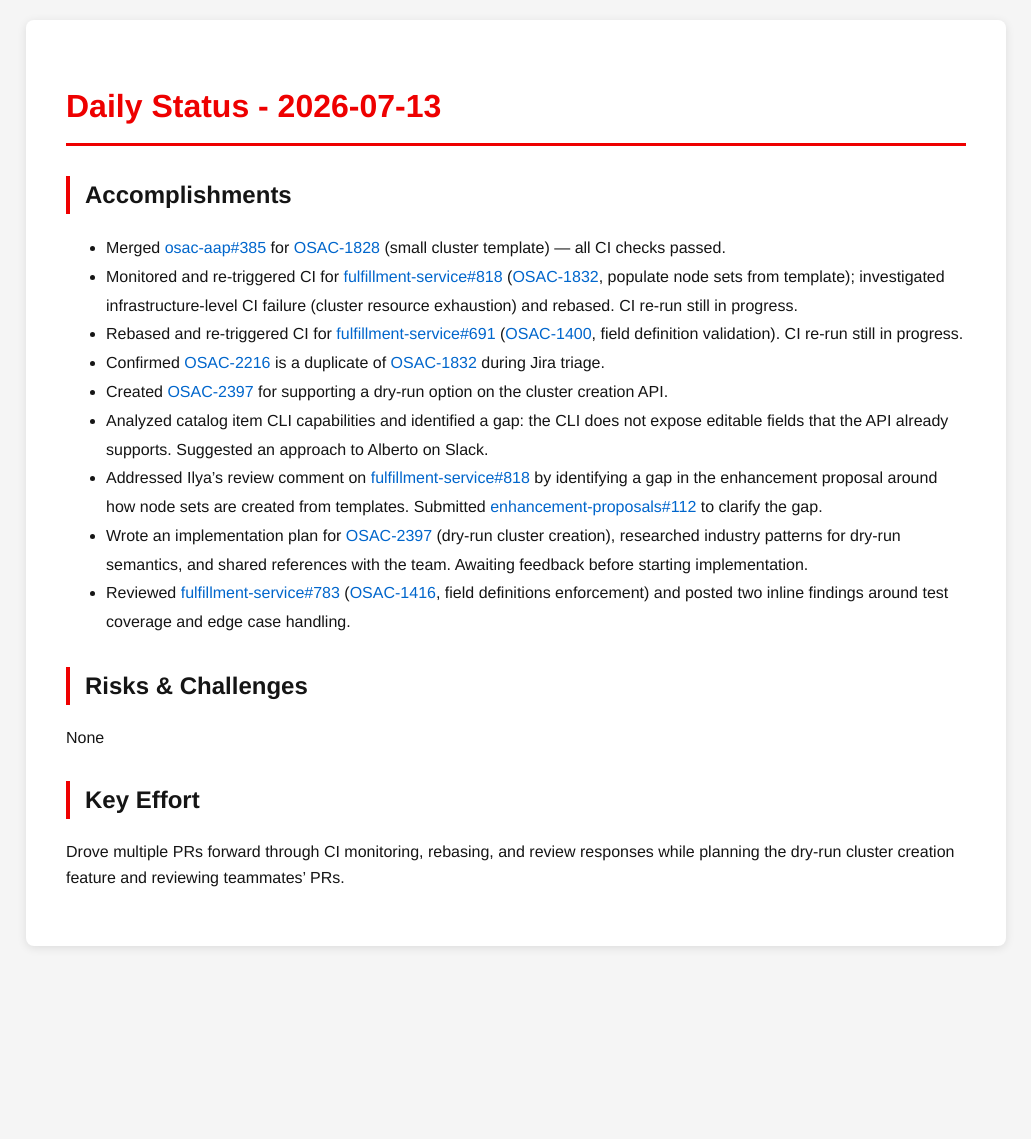
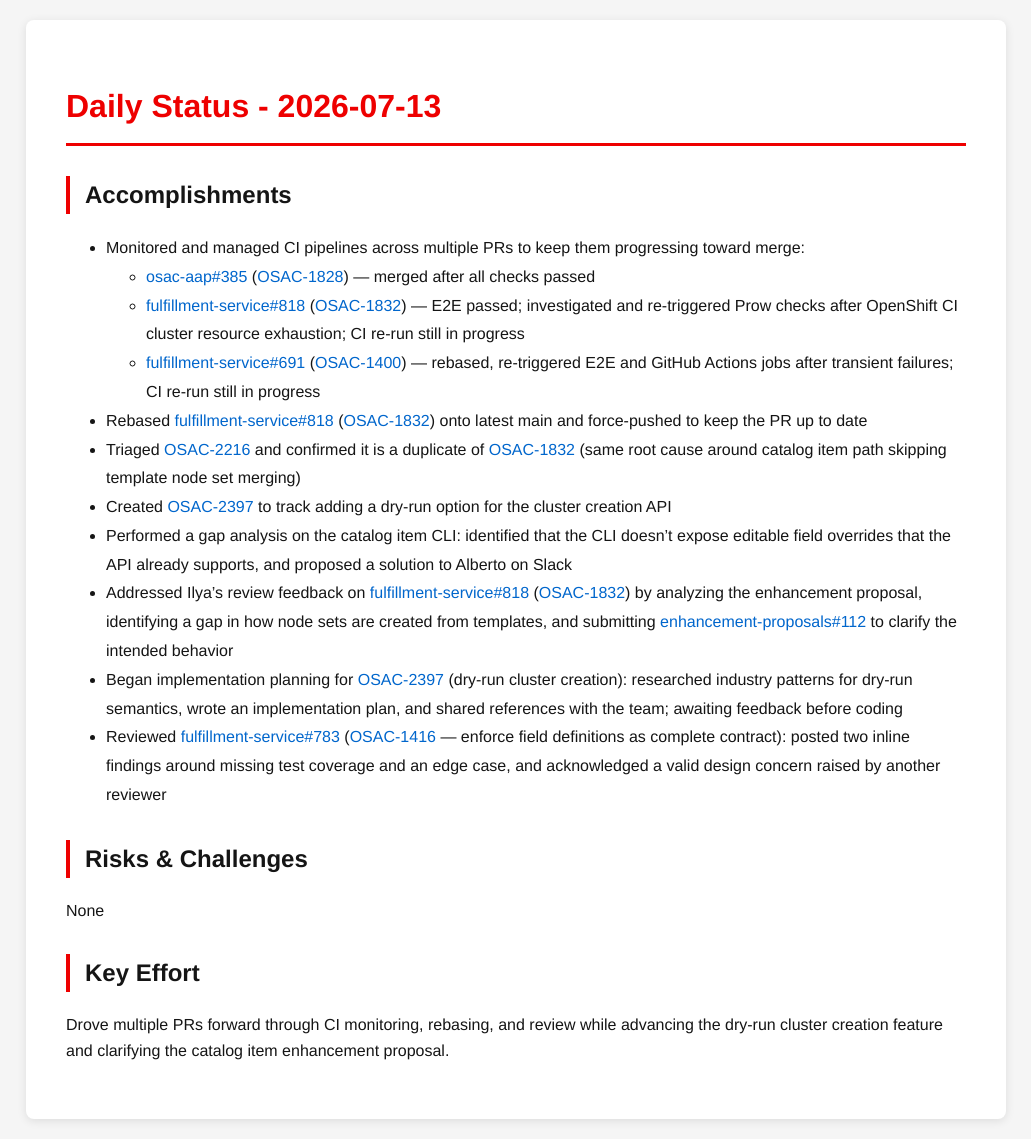
Before and after one commit to tzvatot/daily-status, a Jekyll site: the page built from 2026-07-13.md, in a window 1280 px wide. Shown: the whole page, without its empty margins (124-1155 px from the left). Built offline with Jekyll 4.4.1, drawn with Linux system fonts in a browser that asks for light colours; before the commit the page ends 966 px from its top, so only the background shows below that.

Commit message:
Daily status update - 2026-07-13

```diff
--- a/2026-07-13.md
+++ b/2026-07-13.md
@@ -7,19 +7,20 @@ date: 2026-07-13
 # Daily Status - 2026-07-13
 
 ## Accomplishments
-
-- Merged [osac-aap#385](https://github.com/osac-project/osac-aap/pull/385) for [OSAC-1828](https://redhat.atlassian.net/browse/OSAC-1828) (small cluster template) — all CI checks passed.
-- Monitored and re-triggered CI for [fulfillment-service#818](https://github.com/osac-project/fulfillment-service/pull/818) ([OSAC-1832](https://redhat.atlassian.net/browse/OSAC-1832), populate node sets from template); investigated infrastructure-level CI failure (cluster resource exhaustion) and rebased. CI re-run still in progress.
-- Rebased and re-triggered CI for [fulfillment-service#691](https://github.com/osac-project/fulfillment-service/pull/691) ([OSAC-1400](https://redhat.atlassian.net/browse/OSAC-1400), field definition validation). CI re-run still in progress.
-- Confirmed [OSAC-2216](https://redhat.atlassian.net/browse/OSAC-2216) is a duplicate of [OSAC-1832](https://redhat.atlassian.net/browse/OSAC-1832) during Jira triage.
-- Created [OSAC-2397](https://redhat.atlassian.net/browse/OSAC-2397) for supporting a dry-run option on the cluster creation API.
-- Analyzed catalog item CLI capabilities and identified a gap: the CLI does not expose editable fields that the API already supports. Suggested an approach to Alberto on Slack.
-- Addressed Ilya's review comment on [fulfillment-service#818](https://github.com/osac-project/fulfillment-service/pull/818) by identifying a gap in the enhancement proposal around how node sets are created from templates. Submitted [enhancement-proposals#112](https://github.com/osac-project/enhancement-proposals/pull/112) to clarify the gap.
-- Wrote an implementation plan for [OSAC-2397](https://redhat.atlassian.net/browse/OSAC-2397) (dry-run cluster creation), researched industry patterns for dry-run semantics, and shared references with the team. Awaiting feedback before starting implementation.
-- Reviewed [fulfillment-service#783](https://github.com/osac-project/fulfillment-service/pull/783) ([OSAC-1416](https://redhat.atlassian.net/browse/OSAC-1416), field definitions enforcement) and posted two inline findings around test coverage and edge case handling.
+- Monitored and managed CI pipelines across multiple PRs to keep them progressing toward merge:
+  - [osac-aap#385](https://github.com/osac-project/osac-aap/pull/385) ([OSAC-1828](https://redhat.atlassian.net/browse/OSAC-1828)) — merged after all checks passed
+  - [fulfillment-service#818](https://github.com/osac-project/fulfillment-service/pull/818) ([OSAC-1832](https://redhat.atlassian.net/browse/OSAC-1832)) — E2E passed; investigated and re-triggered Prow checks after OpenShift CI cluster resource exhaustion; CI re-run still in progress
+  - [fulfillment-service#691](https://github.com/osac-project/fulfillment-service/pull/691) ([OSAC-1400](https://redhat.atlassian.net/browse/OSAC-1400)) — rebased, re-triggered E2E and GitHub Actions jobs after transient failures; CI re-run still in progress
+- Rebased [fulfillment-service#818](https://github.com/osac-project/fulfillment-service/pull/818) ([OSAC-1832](https://redhat.atlassian.net/browse/OSAC-1832)) onto latest main and force-pushed to keep the PR up to date
+- Triaged [OSAC-2216](https://redhat.atlassian.net/browse/OSAC-2216) and confirmed it is a duplicate of [OSAC-1832](https://redhat.atlassian.net/browse/OSAC-1832) (same root cause around catalog item path skipping template node set merging)
+- Created [OSAC-2397](https://redhat.atlassian.net/browse/OSAC-2397) to track adding a dry-run option for the cluster creation API
+- Performed a gap analysis on the catalog item CLI: identified that the CLI doesn't expose editable field overrides that the API already supports, and proposed a solution to Alberto on Slack
+- Addressed Ilya's review feedback on [fulfillment-service#818](https://github.com/osac-project/fulfillment-service/pull/818) ([OSAC-1832](https://redhat.atlassian.net/browse/OSAC-1832)) by analyzing the enhancement proposal, identifying a gap in how node sets are created from templates, and submitting [enhancement-proposals#112](https://github.com/osac-project/enhancement-proposals/pull/112) to clarify the intended behavior
+- Began implementation planning for [OSAC-2397](https://redhat.atlassian.net/browse/OSAC-2397) (dry-run cluster creation): researched industry patterns for dry-run semantics, wrote an implementation plan, and shared references with the team; awaiting feedback before coding
+- Reviewed [fulfillment-service#783](https://github.com/osac-project/fulfillment-service/pull/783) ([OSAC-1416](https://redhat.atlassian.net/browse/OSAC-1416) — enforce field definitions as complete contract): posted two inline findings around missing test coverage and an edge case, and acknowledged a valid design concern raised by another reviewer
 
 ## Risks & Challenges
 None
 
 ## Key Effort
-Drove multiple PRs forward through CI monitoring, rebasing, and review responses while planning the dry-run cluster creation feature and reviewing teammates' PRs.
+Drove multiple PRs forward through CI monitoring, rebasing, and review while advancing the dry-run cluster creation feature and clarifying the catalog item enhancement proposal.
```
